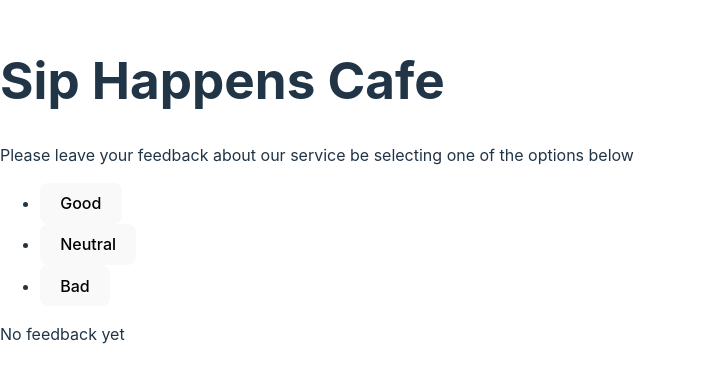
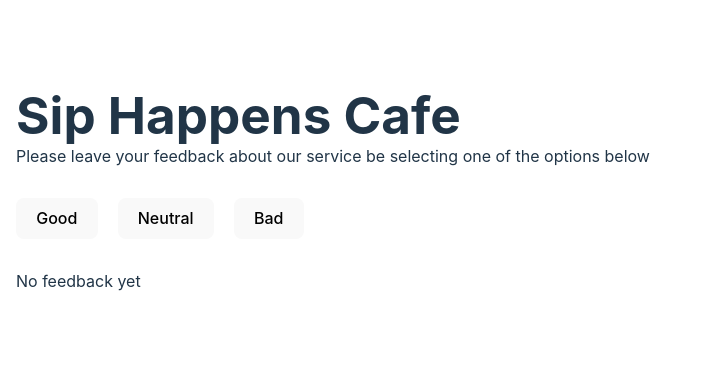
Before and after one commit to OlexandrSolo/goit-react-hw-02, a React (Vite) app: page / in a window 1280 px wide. Shown: the part 210-592 px from the top of the page, without its empty margins (0-712 px from the left). Built offline with nearby package versions, Linux system fonts and the light colour scheme.

Commit message:
base styled

```diff
--- a/src/App.jsx
+++ b/src/App.jsx
@@ -1,5 +1,5 @@
 import { useEffect, useState } from 'react';
-import './App.module.css';
+import css from './App.module.css';
 
 import Description from './components/Description/Description';
 import Options from './components/Options/Options';
@@ -35,7 +35,7 @@ function App() {
     });
   };
   return (
-    <>
+    <div className={css.container}>
       <Description />
       <Options
         options={count}
@@ -47,7 +47,7 @@ function App() {
       ) : (
         <Notification textWarning={messages} />
       )}
-    </>
+    </div>
   );
 }
 
--- a/src/App.module.css
+++ b/src/App.module.css
@@ -0,0 +1,30 @@
+*,
+*::after,
+*::before {
+  box-sizing: border-box;
+}
+
+h1,
+h2,
+h3,
+h4,
+h5,
+h6,
+p {
+  margin: 0;
+}
+
+ul,
+ol {
+  list-style-type: none;
+  margin: 0;
+  padding: 0;
+}
+
+.container {
+  max-width: 1160px;
+  margin-left: auto;
+  margin-right: auto;
+  padding-left: 16px;
+  padding-right: 16px;
+}
--- a/src/components/Options/Options.jsx
+++ b/src/components/Options/Options.jsx
@@ -10,7 +10,7 @@ export default function Options({ options, updateFeedback, total }) {
 
   return (
     <div>
-      <ul>
+      <ul className={style.optionsList}>
         <li>
           <button onClick={() => userOutput('good')}>Good</button>
         </li>
--- a/src/components/Options/Options.module.css
+++ b/src/components/Options/Options.module.css
@@ -0,0 +1,6 @@
+.optionsList {
+  display: flex;
+  gap: 20px;
+  margin-top: 30px;
+  margin-bottom: 30px;
+}
```
